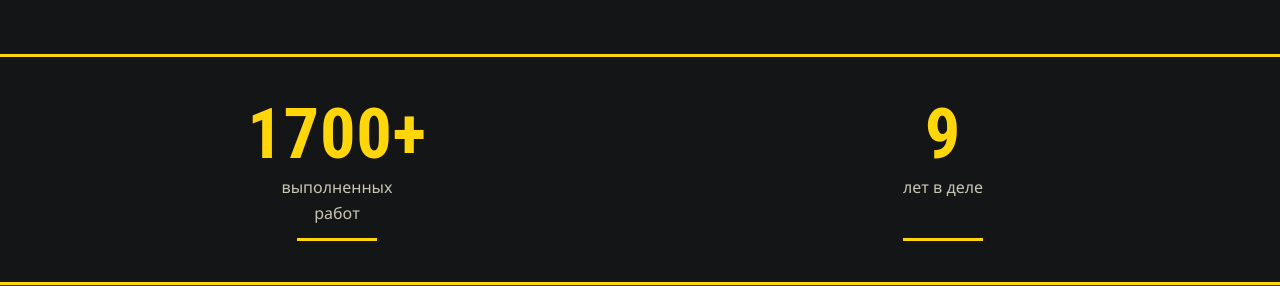
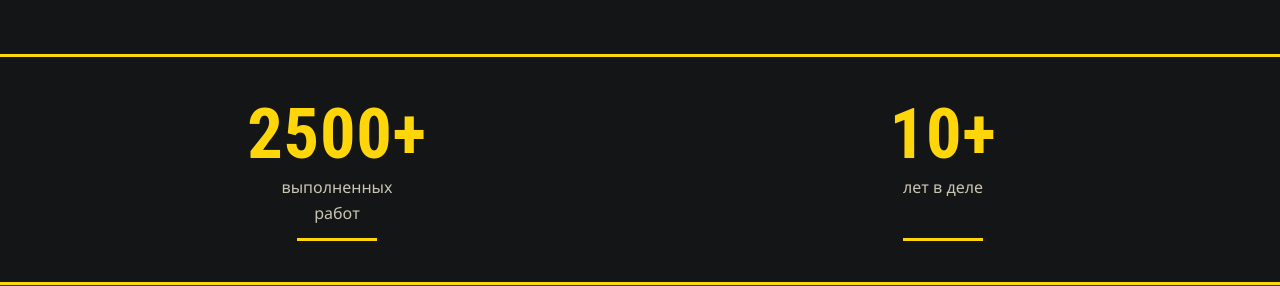
Before and after one commit to LarionovSergey/autoteams-calibre, a WordPress theme: template autoteams-calibre/front-page.php in a window 1280 px wide. Shown: the part 643-929 px from the top of the page. Run offline with PHP 8.4 and a stand-in for WordPress, Linux system fonts and the light colour scheme; the site name, menu and one post (Sample post) are stand-ins, and other content is empty; some libraries are stand-ins or nearby versions.

Commit message:
Счётчики: 2500+ работ, 10+ лет (1.0.28)
Co-Authored-By: Claude Sonnet 5.5 <noreply@anthropic.com>
Claude-Session: https://claude.ai/code/session_01PcWMqBjyY7K6cpaxvUZoSd

```diff
--- a/autoteams-calibre/front-page.php
+++ b/autoteams-calibre/front-page.php
@@ -101,8 +101,8 @@ $status  = isset( $_GET['lead'] ) ? sanitize_key( wp_unslash( $_GET['lead'] ) )
 <?php
 $makes_n = (int) wp_count_terms( array( 'taxonomy' => 'car_make', 'hide_empty' => true ) );
 $stats   = array(
-	array( 1700, '+', 'выполненных работ' ),
-	array( max( 1, (int) wp_date( 'Y' ) - 2017 ), '', 'лет в деле' ),
+	array( 2500, '+', 'выполненных работ' ),
+	array( 10, '+', 'лет в деле' ),
 );
 if ( $makes_n > 0 ) { $stats[] = array( $makes_n, '', 'марок авто в наших работах' ); }
 ?>
--- a/autoteams-calibre/functions.php
+++ b/autoteams-calibre/functions.php
@@ -4,7 +4,7 @@
  */
 if ( ! defined( 'ABSPATH' ) ) { exit; }
 
-define( 'AT_VER', '1.0.27' );
+define( 'AT_VER', '1.0.28' );
 
 require get_template_directory() . '/inc/defaults.php';
 require get_template_directory() . '/inc/cpt.php';
```
Also changed, not shown: 1 other file.
